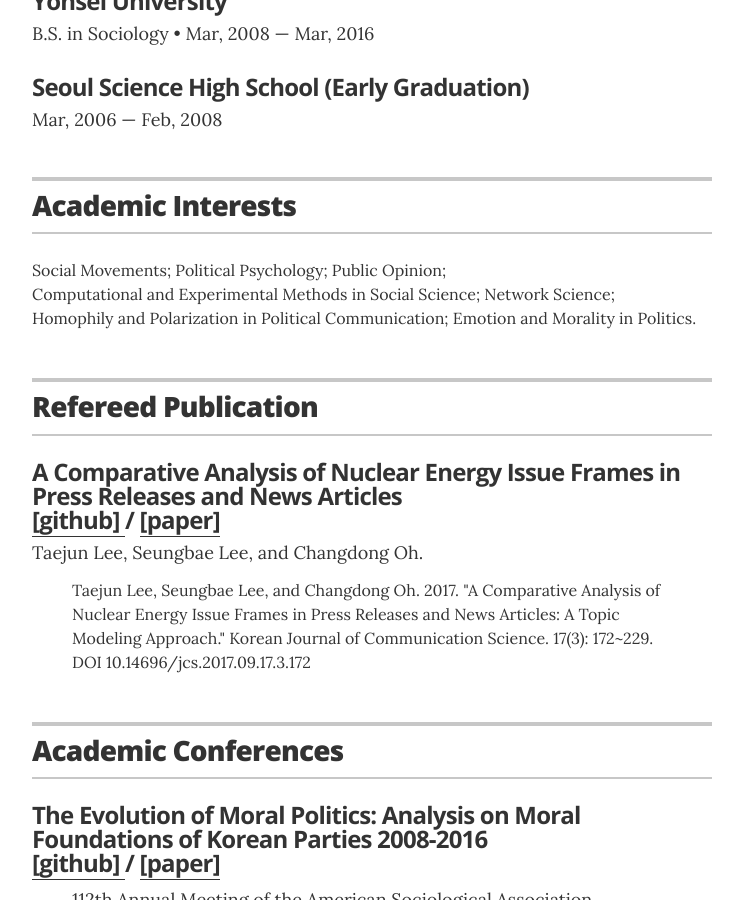
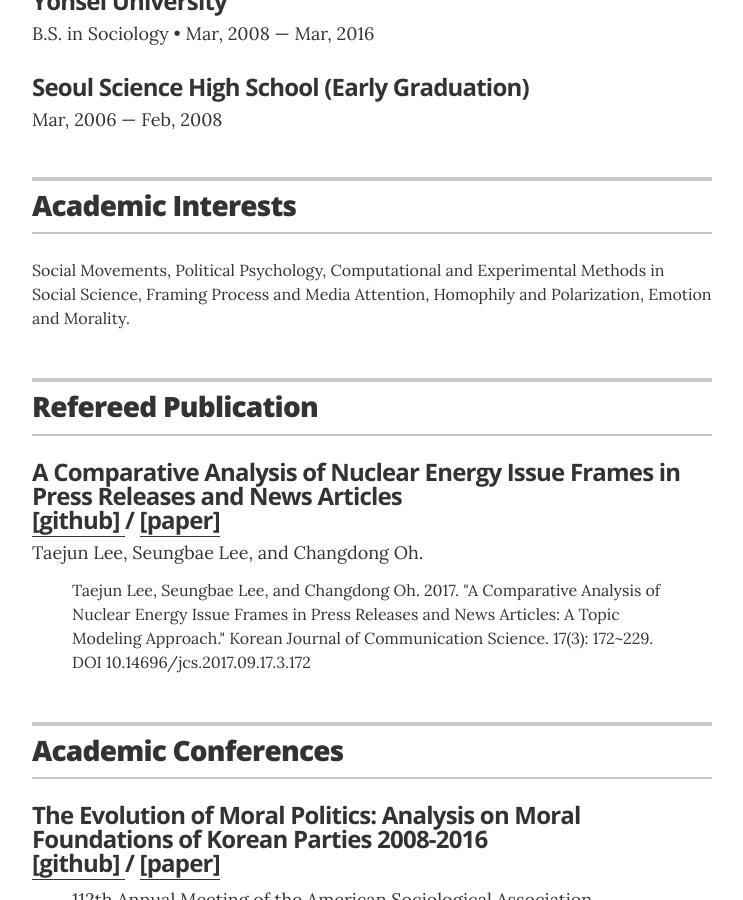
Before and after one commit to ChangdongOh/ChangdongOh.github.io, a Jekyll site: the page built from index.html, in a window 1280 px wide and 900 px high, scrolled down 712 px. Shown: the whole window, without its empty margins (268-1011 px from the left). Built offline with Jekyll 4.4.1, drawn with Linux system fonts in a browser that asks for light colours.

Commit message:
simplify research interest

```diff
--- a/_data/interests.yml
+++ b/_data/interests.yml
@@ -1,2 +1,2 @@
 # Interests
-- description: Social Movements; Political Psychology; Public Opinion; <br>Computational and Experimental Methods in Social Science; Network Science; <br>Homophily and Polarization in Political Communication; Emotion and Morality in Politics.
+- description: Social Movements, Political Psychology, Computational and Experimental Methods in Social Science, Framing Process and Media Attention, Homophily and Polarization, Emotion and Morality.
```
